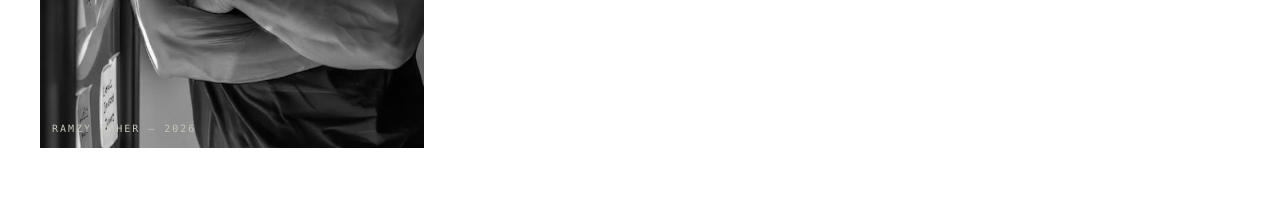
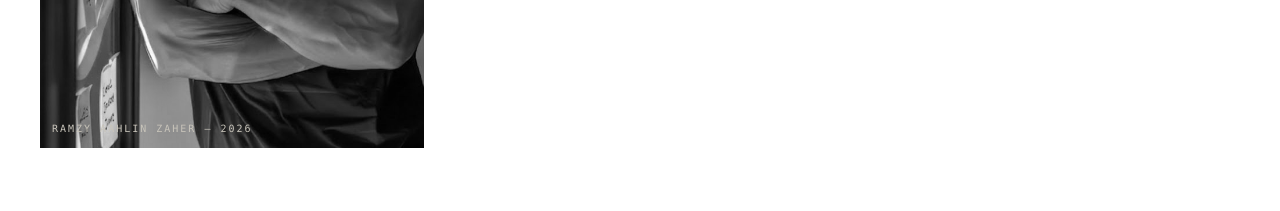
Before and after one commit to ramzyaahlin-cyber/portfolio, a React (Vite) app: page / in a window 1280 px wide. Shown: the part 5960-6171 px from the top of the page. Built offline with nearby package versions, Linux system fonts and the light colour scheme; a web font is replaced by a local one.

Commit message:
update About section

```diff
--- a/src/components/sections/About.tsx
+++ b/src/components/sections/About.tsx
@@ -222,7 +222,7 @@ export default function About() {
                 letterSpacing: "0.20em",
               }}
             >
-              Ramzy Zaher — 2026
+              Ramzy Aahlin Zaher — 2026
             </span>
           </motion.div>
 
```
